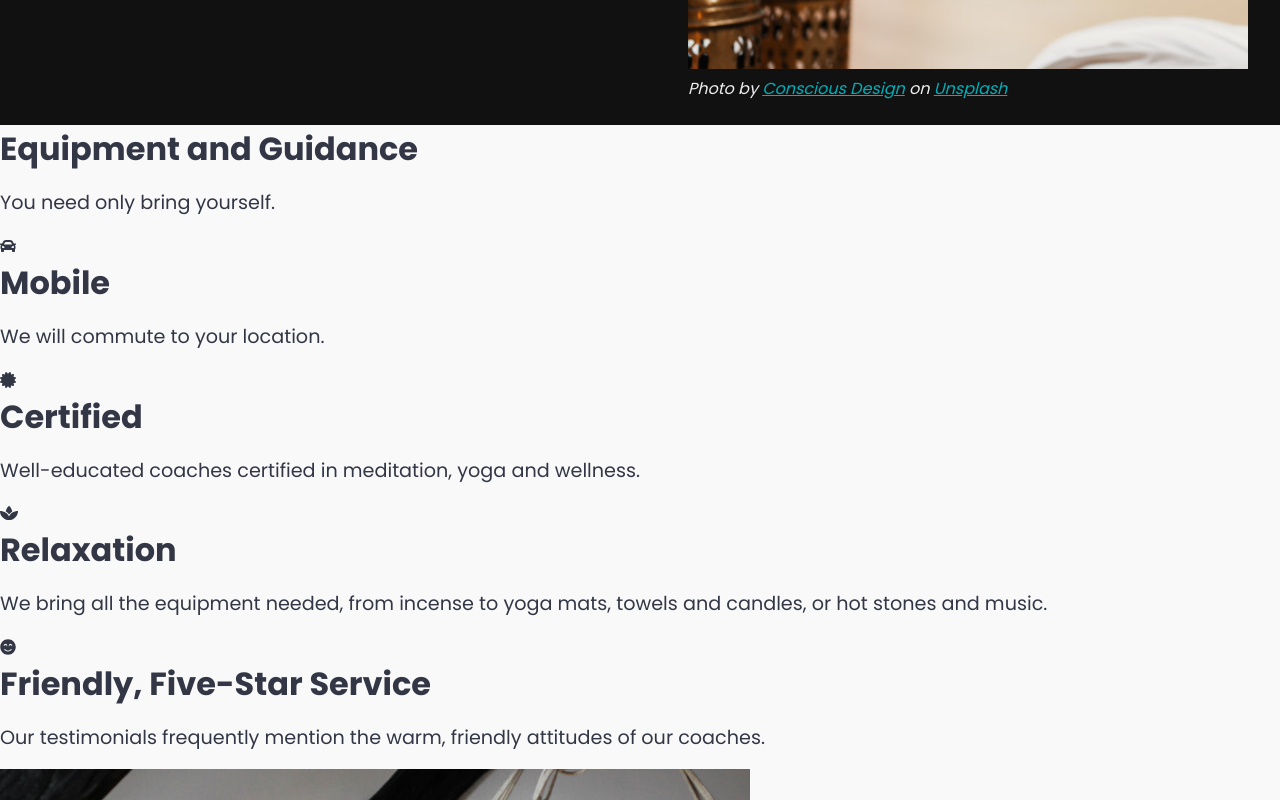
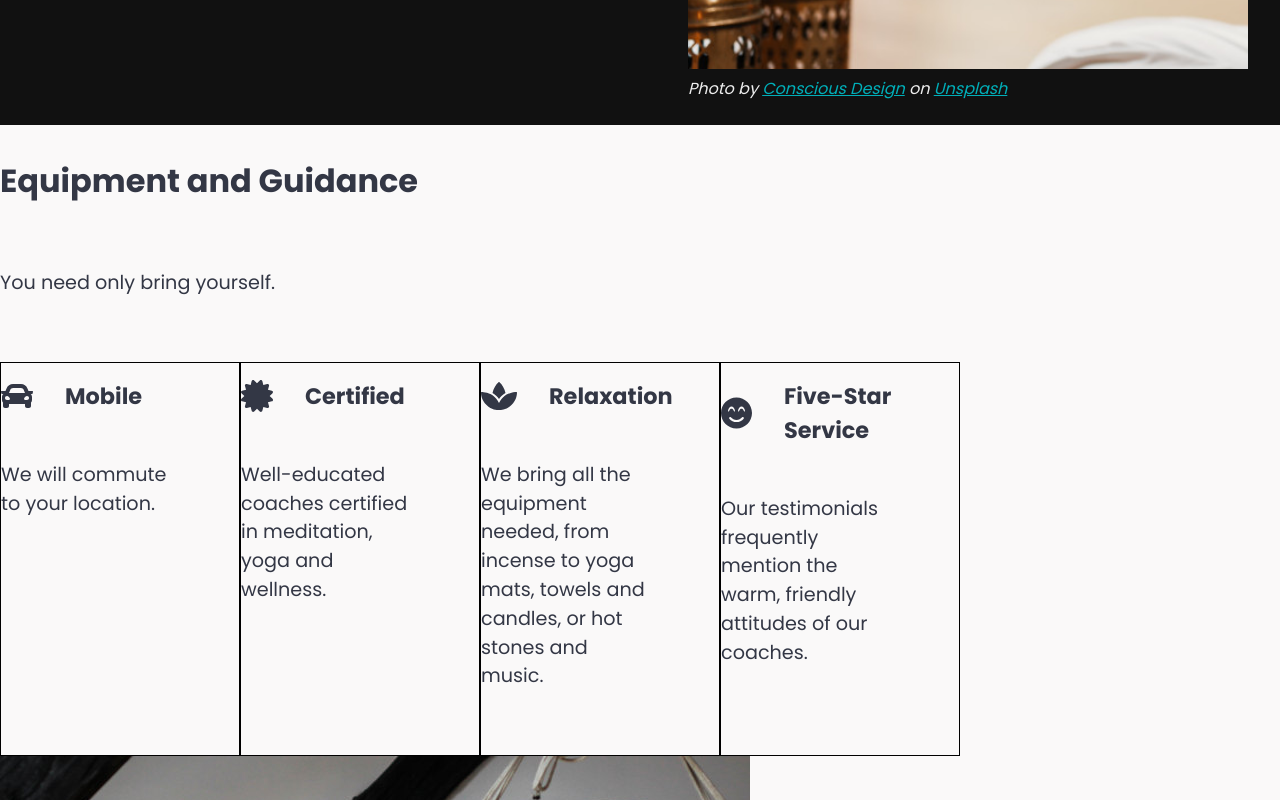
Before and after one commit to hdevilbiss/react-portfolio-website, a React (Create React App) app: page / in a window 1280 px wide. Shown: the part 640-1440 px from the top of the page. Built offline with nearby package versions, Linux system fonts and the light colour scheme.

Commit message:
✨ Services: Create Card & Cards styled divs.

```diff
--- a/src/components/ServicesSection.jsx
+++ b/src/components/ServicesSection.jsx
@@ -1,9 +1,14 @@
 import { faCar, faCertificate, faSpa, faSmileBeam } from '@fortawesome/free-solid-svg-icons';
+import ServiceCard from './partials/ServiceCard';
 import home2 from '../images/gong.jpg'
-import ServiceCard from './partials/ServiceCard';
+import styled from "styled-components";
+
+/**
+ * Return object
+ */
 const ServicesSection = () => {
   return (
-    <div className="services">
+    <Services>
       <div className="description">
         <h3>
           Equipment and Guidance
@@ -11,7 +16,7 @@ const ServicesSection = () => {
         <p>
           You need only bring yourself.
         </p>
-        <div className="cards">
+        <Cards>
           <ServiceCard
             icon={faCar}
             heading="Mobile"
@@ -29,10 +34,10 @@ const ServicesSection = () => {
           />
           <ServiceCard
             icon={faSmileBeam}
-            heading="Friendly, Five-Star Service"
+            heading="Five-Star Service"
             message="Our testimonials frequently mention the warm, friendly attitudes of our coaches."
           />
-        </div>
+        </Cards>
       </div>
       <figure>
         <img src={home2} alt="A person cooling some incense" />
@@ -40,8 +45,24 @@ const ServicesSection = () => {
         <span>Photo by <a href="https://unsplash.com/@madhatterzone?utm_source=unsplash&amp;utm_medium=referral&amp;utm_content=creditCopyText">Manja Vitolic</a> on <a href="https://unsplash.com/s/photos/gong?utm_source=unsplash&amp;utm_medium=referral&amp;utm_content=creditCopyText">Unsplash</a></span>
         </figcaption>
       </figure>
-    </div>
+    </Services>
   );
 }
 
+const Services = styled.div`
+  h3 {
+    padding-top: 2rem;
+    padding-bottom: 2rem;
+  }
+  p {
+    padding: 2rem 0rem 4rem 0rem;
+    width: 70%;
+  }
+`;
+
+const Cards = styled.div`
+  display: flex;
+  flex-wrap: wrap;
+`;
+
 export default ServicesSection;
--- a/src/components/partials/ServiceCard.jsx
+++ b/src/components/partials/ServiceCard.jsx
@@ -1,17 +1,36 @@
 import { FontAwesomeIcon } from '@fortawesome/react-fontawesome';
+import styled from "styled-components";
+
+/**
+ * Return object
+ */
 const ServiceCard = ({icon, heading, message}) => {
   return (
-    <div className="card">
+    <Card>
       <div className="icon">
-        <FontAwesomeIcon icon={icon} />
-        <h3>
+        <FontAwesomeIcon icon={icon} size="2x" />
+        <h4>
           {heading}
-        </h3>
-        <p>
-          {message}
-        </p>
+        </h4>
       </div>
-    </div>
+      <p>
+        {message}
+      </p>
+    </Card>
   );
 }
+
+const Card = styled.div`
+  border: 1px solid #000;
+  flex-basis: 15rem;
+  h4 {
+    margin-left: 1rem;
+    padding: 1rem;
+  }
+  .icon {
+    align-items: center;
+    display: flex;
+  }
+`;
+
 export default ServiceCard;
```
